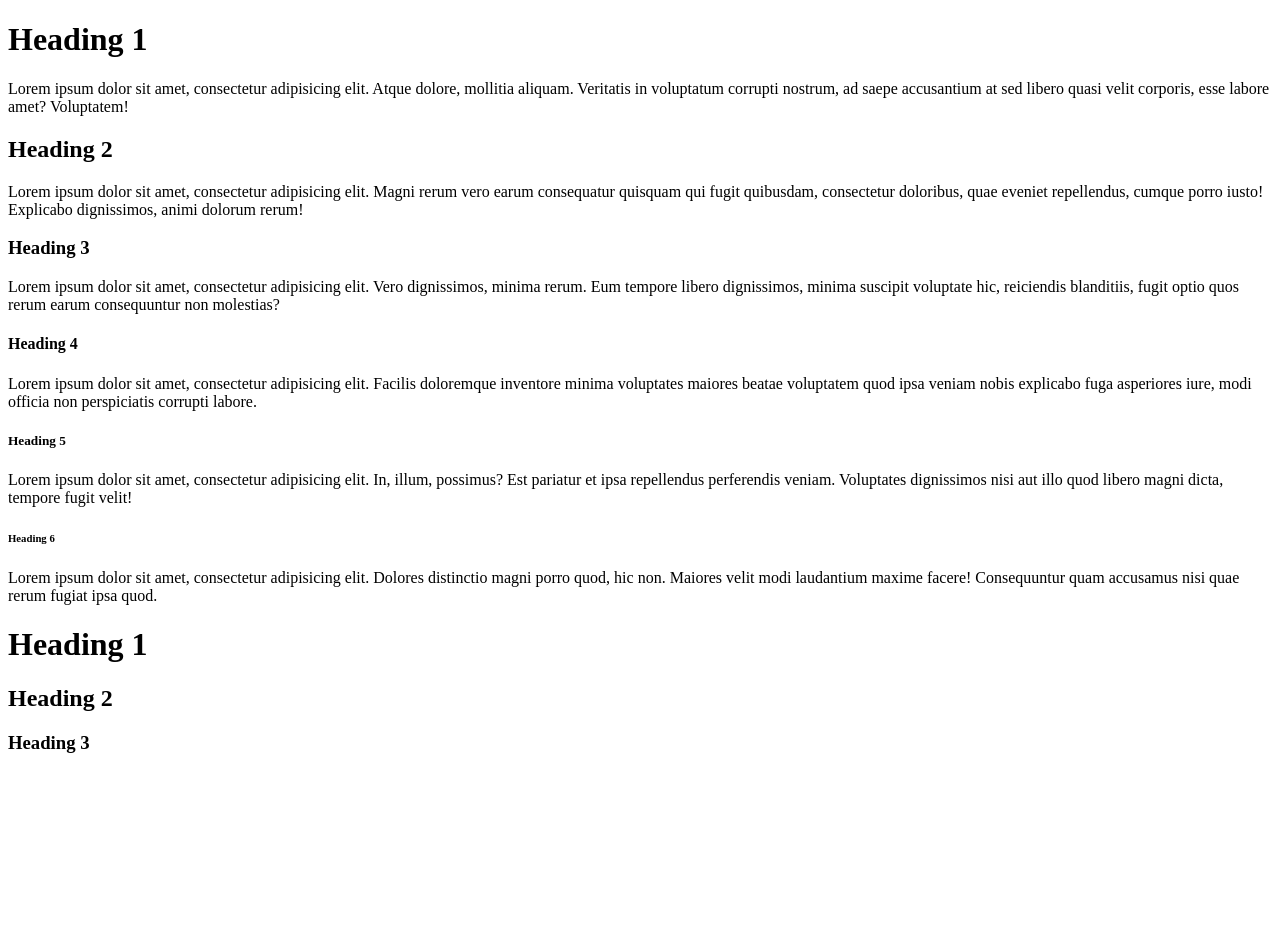
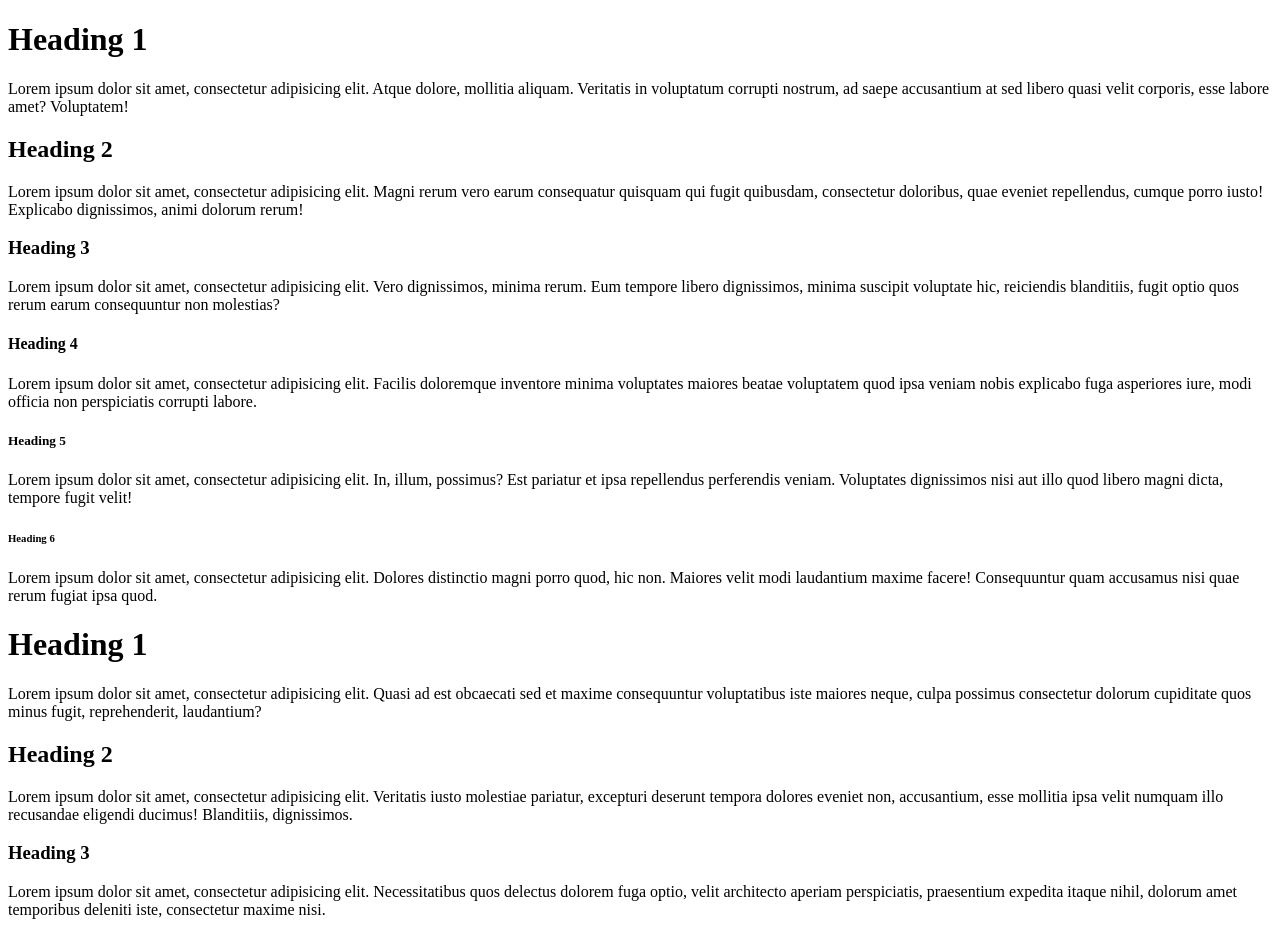
Before and after one commit to abolfazlsadeghian/html-css-learning, a plain HTML site: page 005_essential-tags/002_heading-elements/index.html in a window 1280 px wide. Before the commit the page ends 800 px from the top, so only its background shows below. Drawn offline with Linux system fonts and the light colour scheme.

Commit message:
Modified the files abit

```diff
--- a/005_essential-tags/002_heading-elements/index.html
+++ b/005_essential-tags/002_heading-elements/index.html
@@ -21,8 +21,11 @@
   <p>Lorem ipsum dolor sit amet, consectetur adipisicing elit. Dolores distinctio magni porro quod, hic non. Maiores velit modi laudantium maxime facere! Consequuntur quam accusamus nisi quae rerum fugiat ipsa quod.</p>
 
   <h1>Heading 1</h1>
+  <p>Lorem ipsum dolor sit amet, consectetur adipisicing elit. Quasi ad est obcaecati sed et maxime consequuntur voluptatibus iste maiores neque, culpa possimus consectetur dolorum cupiditate quos minus fugit, reprehenderit, laudantium?</p>
   <h2>Heading 2</h2>
+  <p>Lorem ipsum dolor sit amet, consectetur adipisicing elit. Veritatis iusto molestiae pariatur, excepturi deserunt tempora dolores eveniet non, accusantium, esse mollitia ipsa velit numquam illo recusandae eligendi ducimus! Blanditiis, dignissimos.</p>
   <h3>Heading 3</h3>
+  <p>Lorem ipsum dolor sit amet, consectetur adipisicing elit. Necessitatibus quos delectus dolorem fuga optio, velit architecto aperiam perspiciatis, praesentium expedita itaque nihil, dolorum amet temporibus deleniti iste, consectetur maxime nisi.</p>
 
 </body>
 </html>
```
Also changed, not shown: 005_essential-tags/004_ordered-list/index.html (+5 -0 lines).
